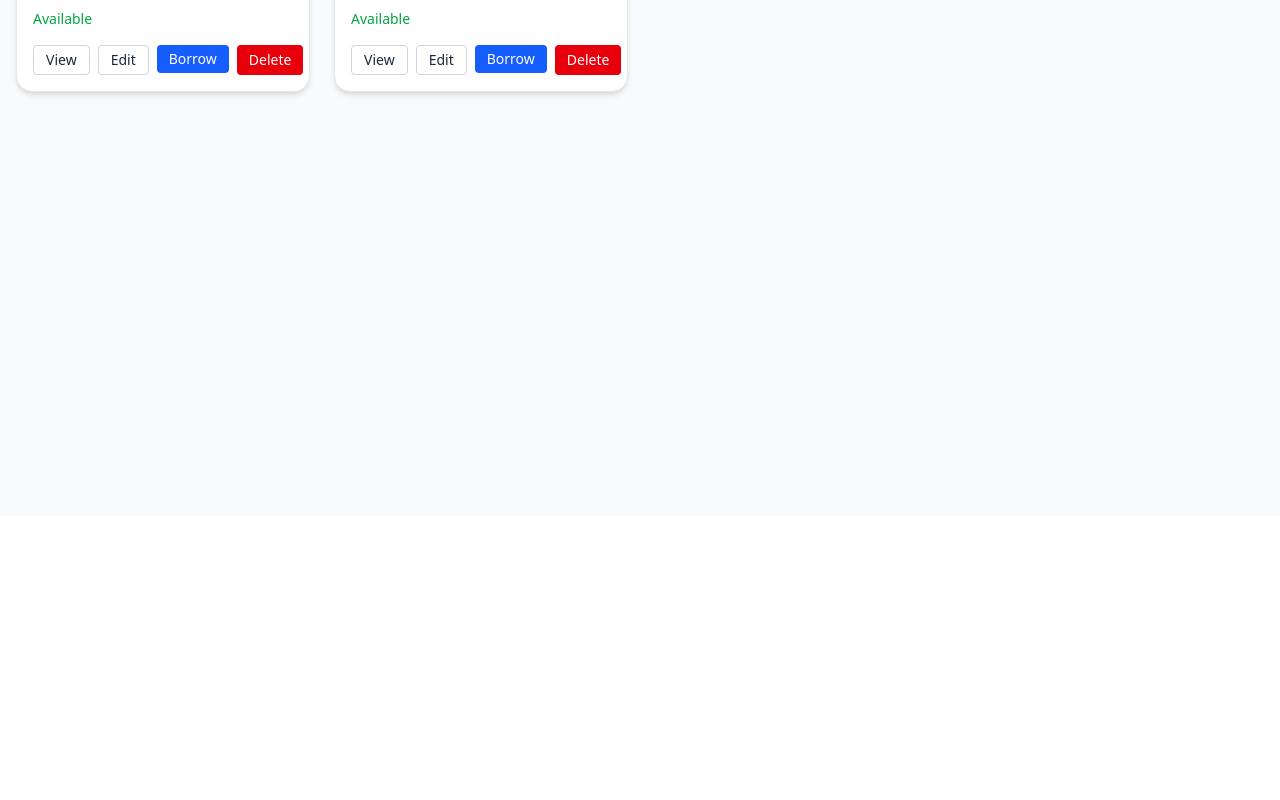
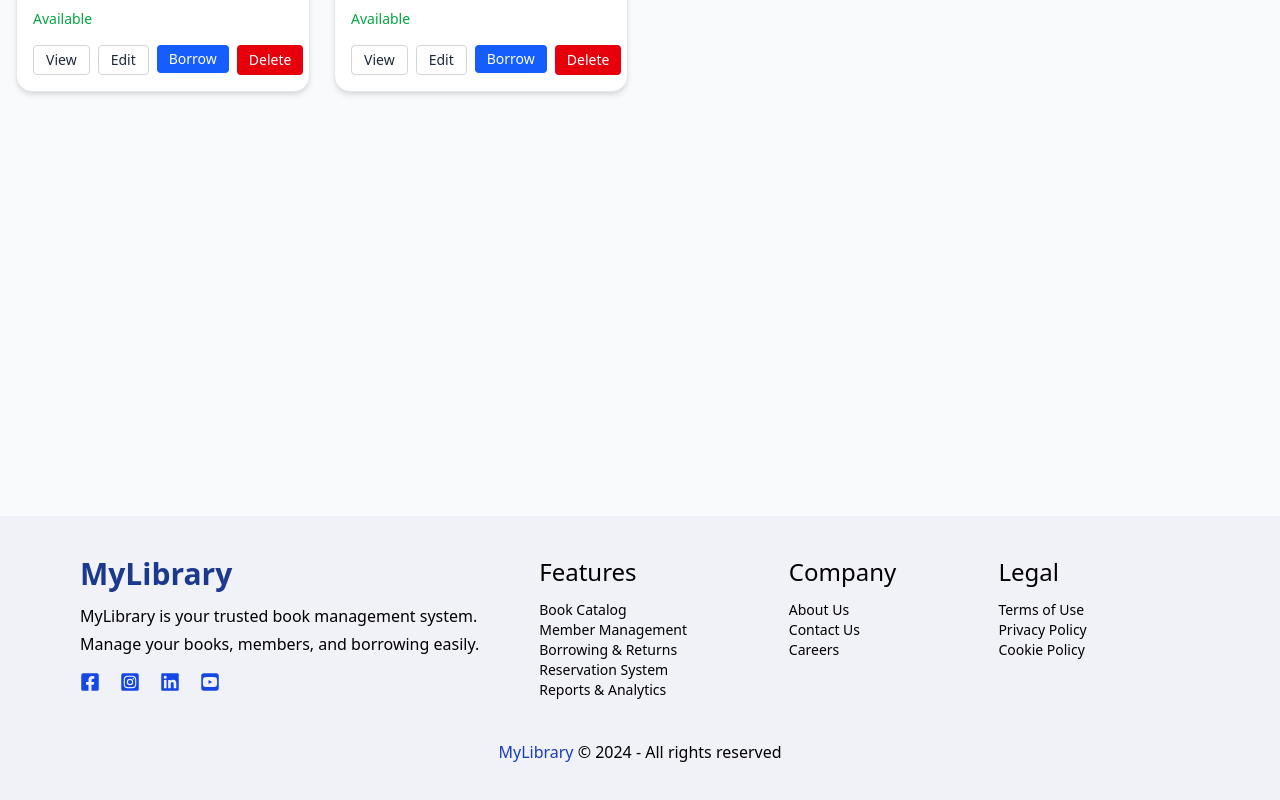
Before and after one commit to Nazmul5691/minimal-library-management-system-frontend, a React (Vite) app: page / in a window 1280 px wide. Shown: the part 344-1144 px from the top of the page. Before the commit the page ends 860 px from the top, so only its background shows below. Built offline with nearby package versions, Linux system fonts and the light colour scheme.

Commit message:
add footer

```diff
--- a/package.json
+++ b/package.json
@@ -24,6 +24,7 @@
     "react": "^19.1.0",
     "react-dom": "^19.1.0",
     "react-hook-form": "^7.59.0",
+    "react-icons": "^5.5.0",
     "react-redux": "^9.2.0",
     "react-router-dom": "^7.6.3",
     "sweetalert2": "^11.22.2",
--- a/src/App.tsx
+++ b/src/App.tsx
@@ -1,5 +1,6 @@
 import { Outlet } from "react-router-dom"
 import { Navbar } from "./layout/Navbar"
+import Footer from "./components/module/home/Footer"
 
 
 
@@ -15,6 +16,9 @@ function App() {
       <div className="max-w-7xl mx-auto">
         <Outlet />
       </div>
+      <div>
+        <Footer />
+      </div>
     </div>
   )
 }
--- /dev/null
+++ b/src/components/module/home/Footer.tsx
@@ -0,0 +1,74 @@
+import { FaFacebookSquare, FaInstagramSquare, FaLinkedin } from "react-icons/fa";
+import { FaSquareYoutube } from "react-icons/fa6";
+
+const Footer = () => {
+    return (
+        <div className="bg-[#F1F1F8] dark:bg-gray-900">
+            <footer>
+                <div>
+                    <div className="px-5 md:px-10 lg:px-20 py-10 text-black dark:text-gray-300 grid grid-cols-1 md:grid-cols-2 lg:grid-cols-5 gap-7">
+                        <div className="w-full col-span-1 lg:col-span-2">
+                            <h1 className="font-bold text-blue-900 dark:text-blue-400 text-2xl lg:text-3xl pb-3">
+                                MyLibrary
+                            </h1>
+                            <p className="text-sm lg:text-base">
+                                MyLibrary is your trusted book management system.
+                            </p>
+                            <p className="pt-1 text-sm lg:text-base">
+                                Manage your books, members, and borrowing easily.
+                            </p>
+                            <div className="flex gap-5 pt-4 text-blue-700 dark:text-blue-400 text-xl">
+                                <a href="#" aria-label="Facebook" className="hover:text-blue-900 dark:hover:text-blue-600">
+                                    <FaFacebookSquare />
+                                </a>
+                                <a href="#" aria-label="Instagram" className="hover:text-pink-600">
+                                    <FaInstagramSquare />
+                                </a>
+                                <a href="#" aria-label="LinkedIn" className="hover:text-blue-700 dark:hover:text-blue-500">
+                                    <FaLinkedin />
+                                </a>
+                                <a href="#" aria-label="YouTube" className="hover:text-red-600">
+                                    <FaSquareYoutube />
+                                </a>
+                            </div>
+                        </div>
+
+                        <div className="w-full text-sm">
+                            <h1 className="text-xl lg:text-2xl pb-3">Features</h1>
+                            <div><a href="#" className="link link-hover">Book Catalog</a></div>
+                            <div><a href="#" className="link link-hover">Member Management</a></div>
+                            <div><a href="#" className="link link-hover">Borrowing & Returns</a></div>
+                            <div><a href="#" className="link link-hover">Reservation System</a></div>
+                            <div><a href="#" className="link link-hover">Reports & Analytics</a></div>
+                        </div>
+
+                        <div className="w-full text-sm pl-0 lg:pl-5">
+                            <h1 className="text-xl lg:text-2xl pb-3">Company</h1>
+                            <div><a href="#" className="link link-hover">About Us</a></div>
+                            <div><a href="#" className="link link-hover">Contact Us</a></div>
+                            <div><a href="#" className="link link-hover">Careers</a></div>
+                        </div>
+
+                        <div className="w-full text-sm">
+                            <h1 className="text-xl lg:text-2xl pb-3">Legal</h1>
+                            <div><a href="#" className="link link-hover">Terms of Use</a></div>
+                            <div><a href="#" className="link link-hover">Privacy Policy</a></div>
+                            <div><a href="#" className="link link-hover">Cookie Policy</a></div>
+                        </div>
+                    </div>
+
+                    <div className="pb-10 text-black dark:text-gray-400">
+                        <p className="text-center">
+                            <span className="text-blue-800 dark:text-blue-400">
+                                <a href="#">MyLibrary</a>
+                            </span>{" "}
+                            © 2024 - All rights reserved
+                        </p>
+                    </div>
+                </div>
+            </footer>
+        </div>
+    );
+};
+
+export default Footer;
```
Also changed, not shown: 1 other file (tests, documents, lock files or other folders).
